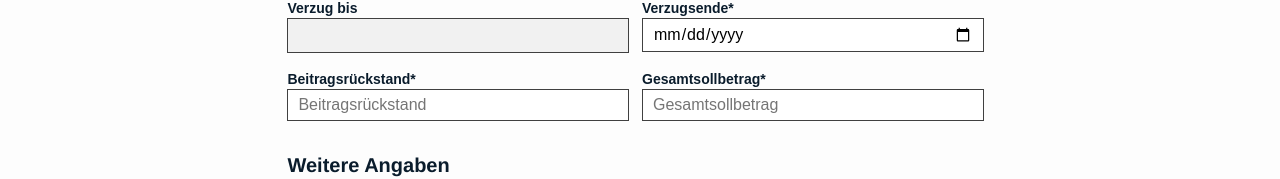
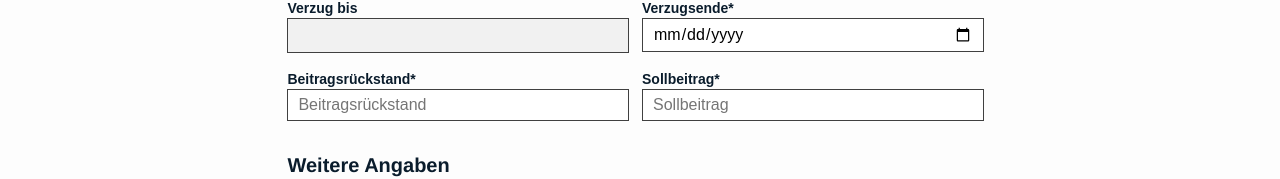
Before and after one commit to Cubemil/OPAS-User-Interface, a Vue app in the folder App/: page /bearbeiten/1 in a window 1280 px wide. Shown: the part 1241-1420 px from the top of the page. Built offline with nearby package versions, Linux system fonts and the light colour scheme.

Commit message:
Changed "Gesamtsollbetrag" to "Sollbeitrag"

```diff
--- a/App/src/components/Eingabeformular.vue
+++ b/App/src/components/Eingabeformular.vue
@@ -134,8 +134,8 @@
               <input type="number" min="0" id="beitragsrueckstand" v-model="beitragsrueckstand" placeholder="Beitragsrückstand">
             </td>
             <td>
-              <label for="gesamtsollbetrag" class="field-label">Gesamtsollbetrag*</label>
-              <input type="number" min="0" id="gesamtsollbetrag" v-model="gesamtsollbetrag" placeholder="Gesamtsollbetrag">
+              <label for="sollbeitrag" class="field-label">Sollbeitrag*</label>
+              <input type="number" min="0" id="sollbeitrag" v-model="sollbeitrag" placeholder="Sollbeitrag">
             </td>
           </tr>
         </table>
@@ -189,7 +189,7 @@ export default {
       verzugBis: this.formatDate(this.initialData.verzugBis) || '',
       verzugsende: this.formatDate(this.initialData.verzugsende) || '',
       beitragsrueckstand: this.initialData.beitragsrueckstand || '',
-      gesamtsollbetrag: this.initialData.gesamtsollbetrag || '',
+      sollbeitrag: this.initialData.sollbeitrag || '',
       bemerkungen: this.initialData.bemerkungen || '',
       responseMessage: '',
       errorMessages: {},
@@ -259,7 +259,7 @@ export default {
         verzugBis: this.verzugBis,
         verzugsende: this.verzugsende,
         beitragsrueckstand: this.beitragsrueckstand,
-        gesamtsollbetrag: this.gesamtsollbetrag,
+        sollbeitrag: this.sollbeitrag,
         bemerkungen: this.bemerkungen
       }
 
```
